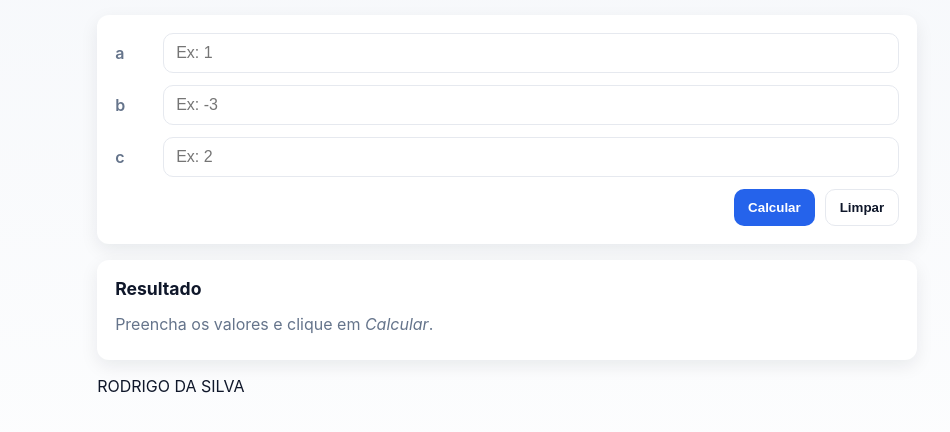
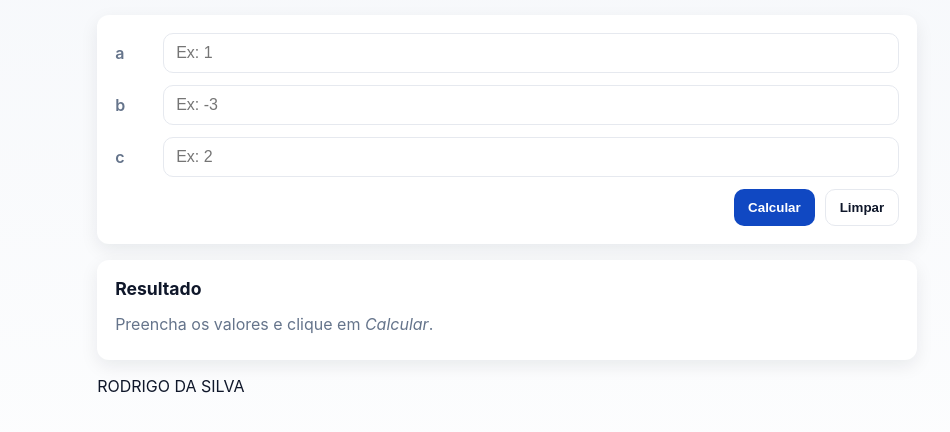
Before and after one commit to RodrigoSilva03/Meu_site, a plain HTML site: page index.html in a window 1280 px wide. Shown: the part 92-524 px from the top of the page, without its empty margins (166-1116 px from the left). Drawn offline with Linux system fonts and the light colour scheme.

Commit message:
https://github.com/RodrigoSilva03/Meu_site

```diff
--- a/style.css
+++ b/style.css
@@ -1,7 +1,7 @@
 :root {
     --bg: #f6f8fb;
     --card: #ffffff;
-    --accent: #2563eb;
+    --accent: #1048c2;
     --text: #0f172a;
     --muted: #65748b;
     --radius: 12px;
```
